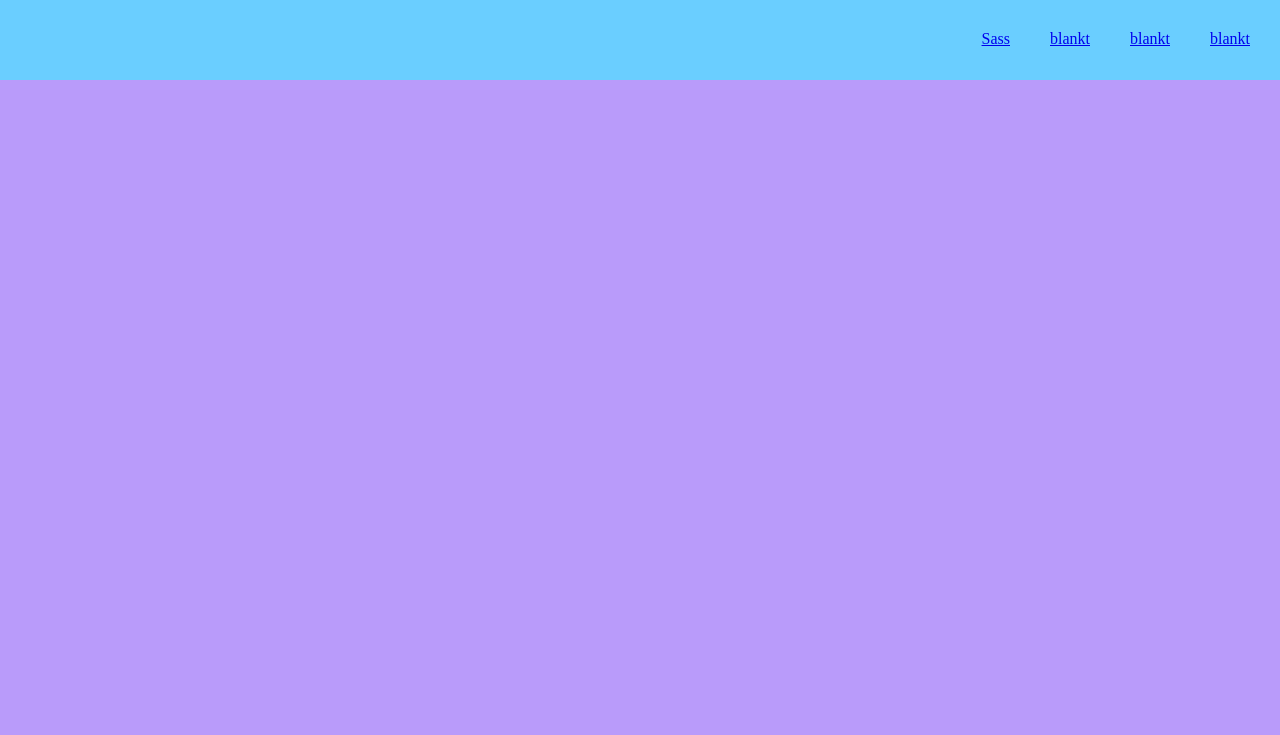
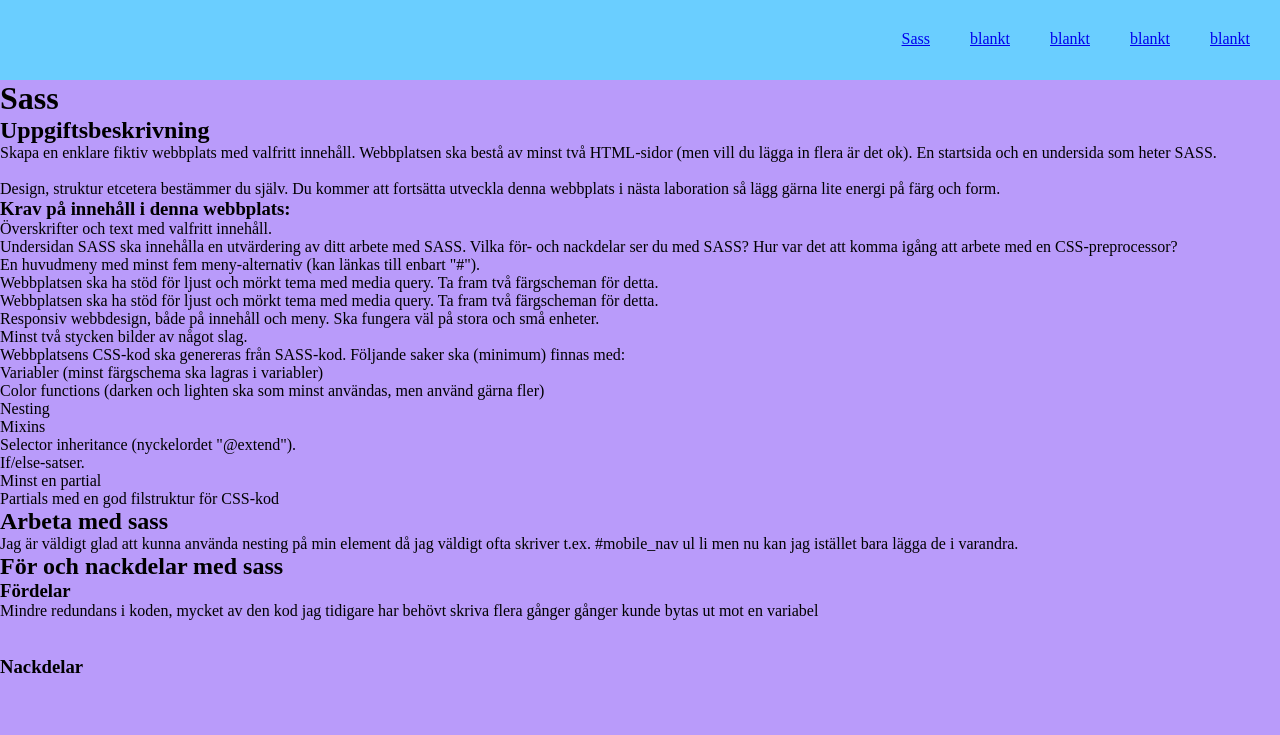
Before and after one commit to CalleAlexanderson/moment3, a website built with Parcel: page src/sass.html in a window 1280 px wide. Built offline with nearby package versions, Linux system fonts and the light colour scheme.

Commit message:
lade till uppgiftsbeskrivning och skapade en partial

```diff
--- a/src/sass.html
+++ b/src/sass.html
@@ -1,5 +1,6 @@
 <!DOCTYPE html>
 <html lang="sv">
+
 <head>
     <meta charset="UTF-8">
     <meta name="viewport" content="width=device-width, initial-scale=1.0">
@@ -7,12 +8,14 @@
     <link rel="stylesheet" href="style.scss">
     <title>Sass</title>
 </head>
+
 <body>
     <header>
         <a href="index.html" aria-label="till startsida"><img src="pictures/placeholder logo.svg" alt="" id="logo"></a>
         <nav id="pc_menu">
             <ul>
                 <li><a href="sass.html">Sass</a></li>
+                <li><a href="#">blankt</a></li>
                 <li><a href="#">blankt</a></li>
                 <li><a href="#">blankt</a></li>
                 <li><a href="#">blankt</a></li>
@@ -31,9 +34,78 @@
                     <li><a href="#">blankt</a></li>
                     <li><a href="#">blankt</a></li>
                     <li><a href="#">blankt</a></li>
+                    <li><a href="#">blankt</a></li>
                 </ul>
             </nav>
         </div>
     </header>
+    <main>
+        <h1>Sass</h1>
+        <article>
+            <h2>Uppgiftsbeskrivning</h2>
+            <p>Skapa en enklare fiktiv webbplats med valfritt innehåll. Webbplatsen ska bestå av minst två HTML-sidor
+                (men vill du lägga in flera är det ok). En startsida och en undersida som heter SASS. <br> <br>
+                Design, struktur etcetera bestämmer du själv. Du kommer att fortsätta utveckla denna webbplats i nästa
+                laboration så lägg gärna lite energi på färg och form.
+            </p>
+            <h3>Krav på innehåll i denna webbplats: </h3>
+            <ul>
+                <li>Överskrifter och text med valfritt innehåll.
+                </li>
+                <li>Undersidan SASS ska innehålla en utvärdering av ditt arbete med SASS. Vilka för- och nackdelar ser
+                    du med SASS? Hur var det att komma igång att arbete med en CSS-preprocessor?
+                </li>
+                <li>En huvudmeny med minst fem meny-alternativ (kan länkas till enbart "#").
+                </li>
+                <li>Webbplatsen ska ha stöd för ljust och mörkt tema med media query. Ta fram två färgscheman för detta.
+                </li>
+                <li>Webbplatsen ska ha stöd för ljust och mörkt tema med media query. Ta fram två färgscheman för detta.
+                </li>
+                <li>Responsiv webbdesign, både på innehåll och meny. Ska fungera väl på stora och små enheter.
+                </li>
+                <li>Minst två stycken bilder av något slag.
+                </li>
+            </ul>
+            <p>Webbplatsens CSS-kod ska genereras från SASS-kod. Följande saker ska (minimum) finnas med: </p>
+            <ul>
+                <li>Variabler (minst färgschema ska lagras i variabler)
+                </li>
+                <li>Color functions (darken och lighten ska som minst användas, men använd gärna fler)
+                </li>
+                <li>Nesting</li>
+                <li>Mixins</li>
+                <li>Selector inheritance (nyckelordet "@extend").
+                </li>
+                <li>If/else-satser.
+                </li>
+                <li>Minst en partial
+                </li>
+                <li>Partials med en god filstruktur för CSS-kod
+                </li>
+            </ul>
+        </article>
+        <article>
+            <h2>Arbeta med sass</h2>
+            Jag är väldigt glad att kunna använda nesting på min element då jag väldigt ofta skriver t.ex. #mobile_nav
+            ul li men nu kan jag istället bara lägga de i varandra.
+        </article>
+        <article>
+            <h2>För och nackdelar med sass</h2>
+            <h3>Fördelar</h3>
+            <ul>
+                <li>Mindre redundans i koden, mycket av den kod jag tidigare har behövt skriva flera gånger gånger kunde
+                    bytas ut mot en variabel</li>
+                <li></li>
+                <li></li>
+            </ul>
+            <h3>Nackdelar</h3>
+            <ul>
+                <li></li>
+                <li></li>
+                <li></li>
+            </ul>
+        </article>
+    </main>
 </body>
+
 </html>
--- a/src/style.scss
+++ b/src/style.scss
@@ -1,4 +1,5 @@
 @use "sass:color";
+@use "colours";
 
 $background-color: #21055e;
 
@@ -91,8 +92,7 @@ body {
 }
 
 @media screen and (min-width: 601px) {
-  body {
-  }
+
 }
 
 @media screen and (min-width: 1025px) {
```
Also changed, not shown: src/index.html (+2 -0 lines), src/_colours.scss (added).
